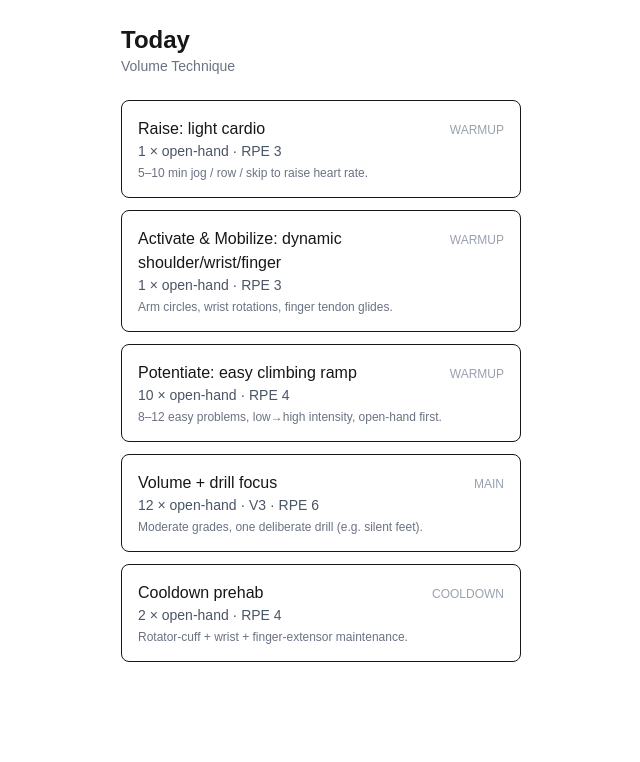
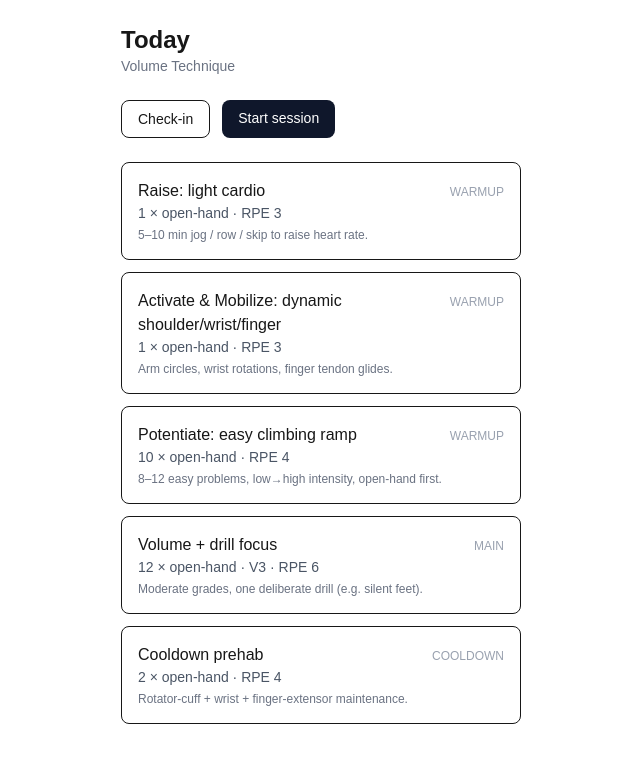
Before and after one commit to dafandikri/boulder-coach, a Next.js app: page / in a window 1280 px wide. Shown: the top 762 px of the page, without its empty margins (319-959 px from the left). Built offline with nearby package versions, Linux system fonts and the light colour scheme.

Commit message:
feat(ui): link Today to check-in and session player

```diff
--- a/src/app/page.tsx
+++ b/src/app/page.tsx
@@ -1,6 +1,7 @@
 'use client';
 
 import { useEffect, useState } from 'react';
+import Link from 'next/link';
 import { DexieClimbRepo } from '@/data/dexieRepo';
 import { getTodaySession, type TodayResult } from '@/app/lib/bootstrap';
 
@@ -32,6 +33,18 @@ export default function TodayPage() {
         <h1 className="text-2xl font-bold">Today</h1>
         <p className="text-sm capitalize text-gray-500">{session.type.replace('-', ' ')}</p>
       </header>
+
+      <div className="flex gap-3">
+        <Link href="/checkin" className="rounded-lg border px-4 py-2 text-sm font-medium">
+          Check-in
+        </Link>
+        <Link
+          href="/session"
+          className="rounded-lg bg-slate-900 px-4 py-2 text-sm font-medium text-white"
+        >
+          Start session
+        </Link>
+      </div>
 
       {changes.length > 0 && (
         <section className="space-y-1 rounded-lg bg-amber-50 p-4 text-sm text-amber-900">
```
